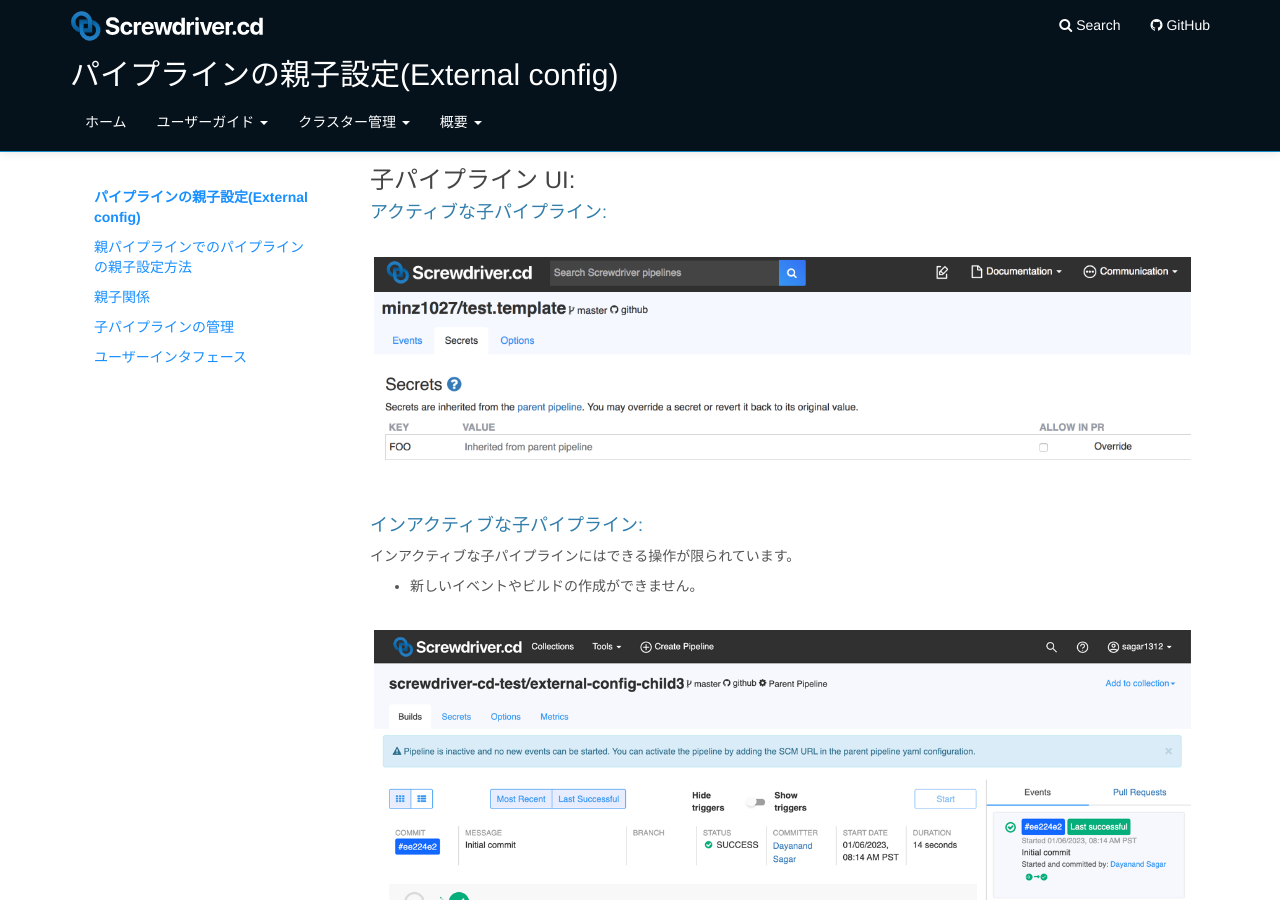
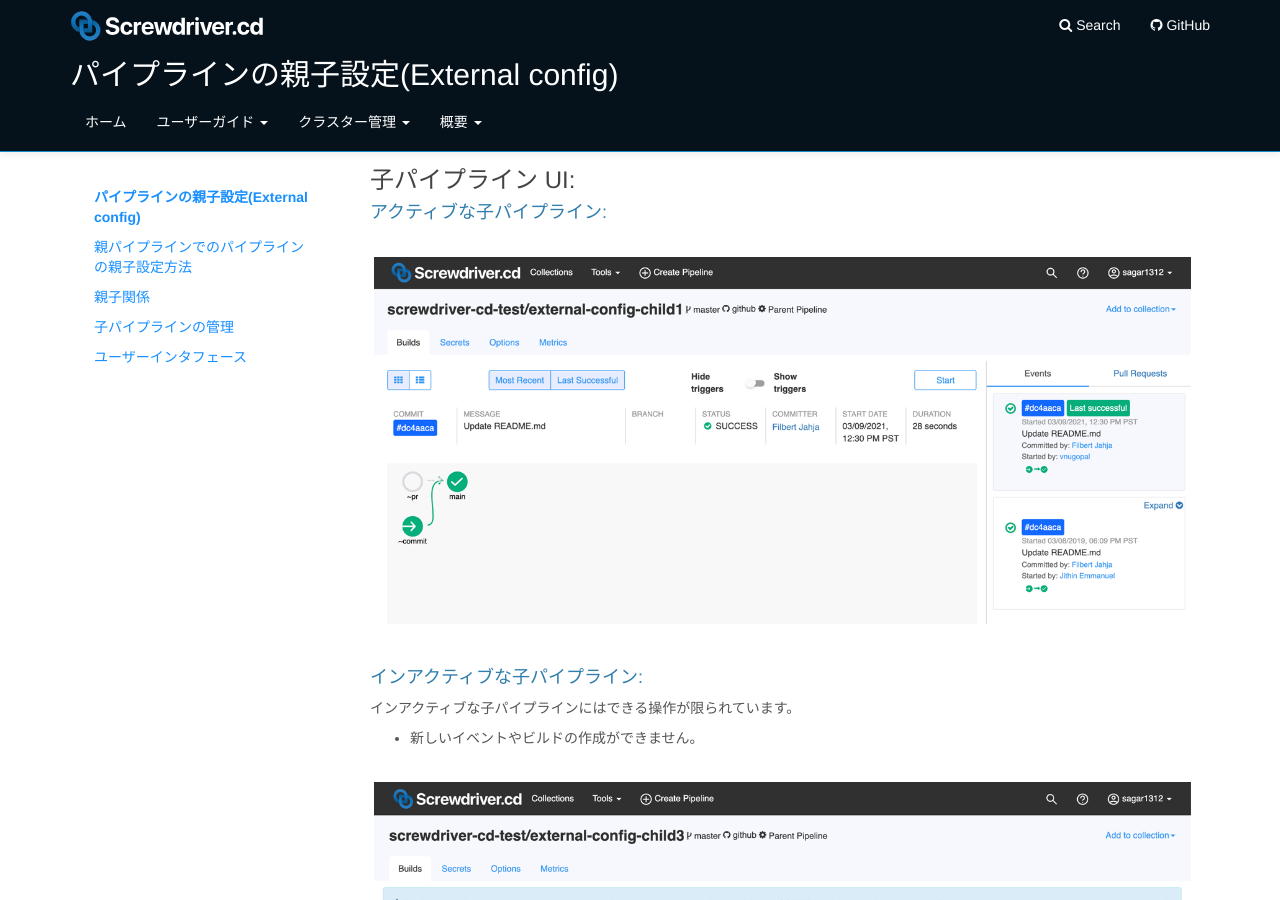
Before and after one commit to screwdriver-cd/guide, a Jekyll site: the page built from docs/ja/user-guide/configuration/externalConfig.md, in a window 1280 px wide and 900 px high, scrolled down 1955 px. Built offline with Jekyll 4.4.1, drawn with Linux system fonts in a browser that asks for light colours.

Commit message:
Update docs/ja/user-guide/configuration/externalConfig.md
Co-authored-by: yk634 <59165943+yk634@users.noreply.github.com>

```diff
--- a/docs/ja/user-guide/configuration/externalConfig.md
+++ b/docs/ja/user-guide/configuration/externalConfig.md
@@ -71,7 +71,7 @@ jobs:
 
 ### 子パイプライン UI:
 #### アクティブな子パイプライン:
-![External config child pipeline ](../../../user-guide/assets/external-config-child.png)
+![External config child pipeline ](../../../user-guide/assets/external-config-child-active.png)
 
 #### インアクティブな子パイプライン:
 インアクティブな子パイプラインにはできる操作が限られています。
```
